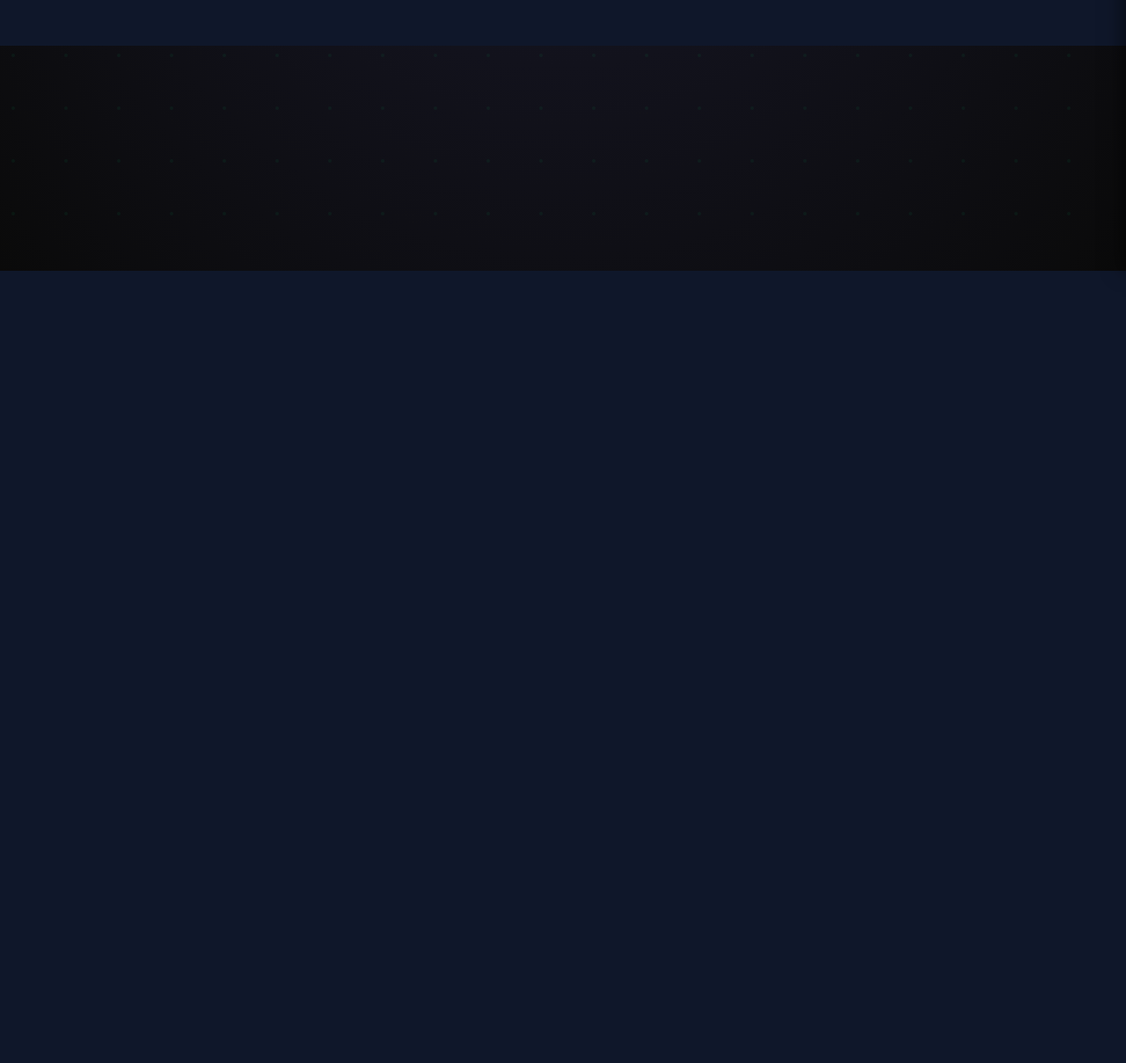
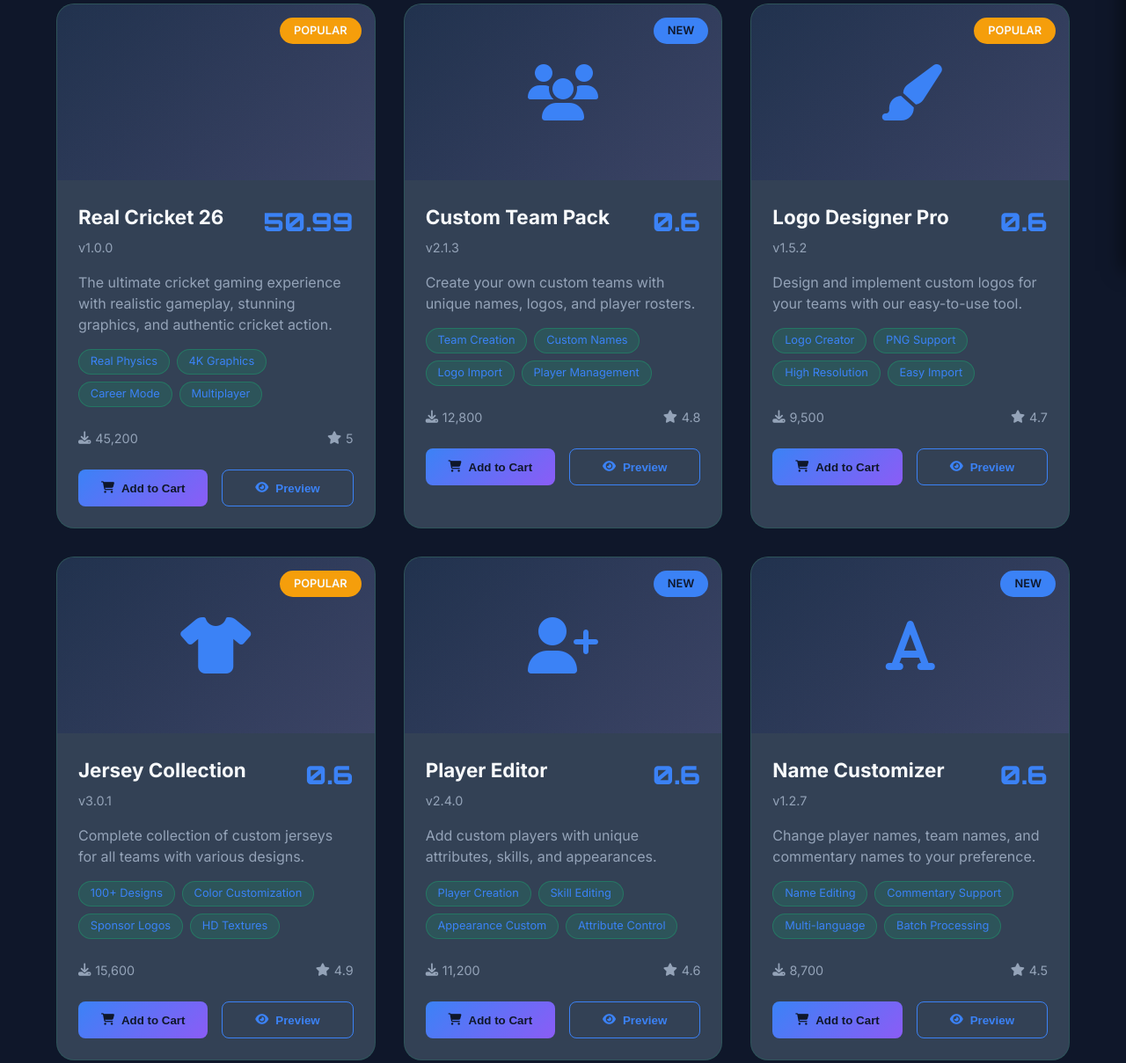
Before and after one commit to Aayushbohora/Stor, a plain HTML site: page store.html in a window 1280 px wide. Shown: the part 492-1701 px from the top of the page at 88% size. Before the commit the page ends 800 px from the top, so only its background shows below. Drawn offline with Linux system fonts and the light colour scheme.

Commit message:
Update store.html

```diff
--- a/store.html
+++ b/store.html
@@ -1201,7 +1201,7 @@
             <button class="close-modal">&times;</button>
             <div class="modal-header">
                 <h3 class="modal-title" id="modalTitle">Purchase Mod</h3>
-                <p id="modalPrice">$15.99</p>
+                <p id="modalPrice">RS15.99</p>
             </div>
             <div class="purchase-code" id="purchaseCode">CRICKET-FUSION-12345</div>
             <button class="btn btn-primary copy-btn" id="copyBtn">
@@ -1229,10 +1229,11 @@
         // Mod data
         const mods = [
             {
+                // Mod data
                 id: 1,
                 title: "Real Cricket 26",
                 version: "v1.0.0",
-                price: 34.99,
+                price: 50.99,
                 category: "complete",
         description: "The ultimate cricket gaming experience with realistic gameplay, stunning graphics, and authentic cricket action.",
         features: ["Real Physics", "4K Graphics", "Career Mode", "Multiplayer"],
@@ -1241,8 +1242,98 @@
         badge: "popular",
         icon: "fas fa-cricket-ball"
     },
-
+    {
+        id: 2,
+        title: "Custom Team Pack",
+        version: "v2.1.3",
+        price: 0.60, // Approximately ₹50
+        category: "gameplay",
+        description: "Create your own custom teams with unique names, logos, and player rosters.",
+        features: ["Team Creation", "Custom Names", "Logo Import", "Player Management"],
+        downloads: 12800,
+        rating: 4.8,
+        badge: "new",
+        icon: "fas fa-users"
     },
+    {
+        id: 3,
+        title: "Logo Designer Pro",
+        version: "v1.5.2",
+        price: 0.60,
+        category: "graphics",
+        description: "Design and implement custom logos for your teams with our easy-to-use tool.",
+        features: ["Logo Creator", "PNG Support", "High Resolution", "Easy Import"],
+        downloads: 9500,
+        rating: 4.7,
+        badge: "popular",
+        icon: "fas fa-paint-brush"
+    },
+    {
+        id: 4,
+        title: "Jersey Collection",
+        version: "v3.0.1",
+        price: 0.60,
+        category: "graphics",
+        description: "Complete collection of custom jerseys for all teams with various designs.",
+        features: ["100+ Designs", "Color Customization", "Sponsor Logos", "HD Textures"],
+        downloads: 15600,
+        rating: 4.9,
+        badge: "popular",
+        icon: "fas fa-tshirt"
+    },
+    {
+        id: 5,
+        title: "Player Editor",
+        version: "v2.4.0",
+        price: 0.60,
+        category: "gameplay",
+        description: "Add custom players with unique attributes, skills, and appearances.",
+        features: ["Player Creation", "Skill Editing", "Appearance Custom", "Attribute Control"],
+        downloads: 11200,
+        rating: 4.6,
+        badge: "new",
+        icon: "fas fa-user-plus"
+    },
+    {
+        id: 6,
+        title: "Name Customizer",
+        version: "v1.2.7",
+        price: 0.60,
+        category: "ui",
+        description: "Change player names, team names, and commentary names to your preference.",
+        features: ["Name Editing", "Commentary Support", "Multi-language", "Batch Processing"],
+        downloads: 8700,
+        rating: 4.5,
+        badge: "new",
+        icon: "fas fa-font"
+    },
+    {
+        id: 7,
+        title: "OBB Customizer",
+        version: "v1.8.5",
+        price: 0.60,
+        category: "complete",
+        description: "Custom OBB files with enhanced graphics, gameplay tweaks, and performance boosts.",
+        features: ["Performance Boost", "HD Textures", "Gameplay Tweaks", "Easy Installation"],
+        downloads: 14300,
+        rating: 4.8,
+        badge: "premium",
+        icon: "fas fa-cogs"
+    },
+    {
+        id: 8,
+        title: "Complete Custom Pack",
+        version: "v4.2.0",
+        price: 3.00, // Approximately ₹250 for all features
+        category: "complete",
+        description: "Everything you need: custom teams, logos, jerseys, players, names, and OBB.",
+        features: ["All Features", "One-click Setup", "Premium Support", "Regular Updates"],
+        downloads: 6800,
+        rating: 5.0,
+        badge: "premium",
+        icon: "fas fa-star"
+    }
+];
 
 
         // DOM elements
@@ -1308,7 +1399,7 @@
                                 <h3 class="mod-title">${mod.title}</h3>
                                 <div class="mod-version">${mod.version}</div>
                             </div>
-                            <div class="mod-price">$${mod.price}</div>
+                            <div class="mod-price">${mod.price}</div>
                         </div>
                         <p class="mod-description">${mod.description}</p>
                         <div class="mod-features">
@@ -1663,5 +1754,3 @@
         document.head.appendChild(style);
     </script>
 </body>
-
-</html>
```
Lines whose indentation alone changed are shown as unchanged.
